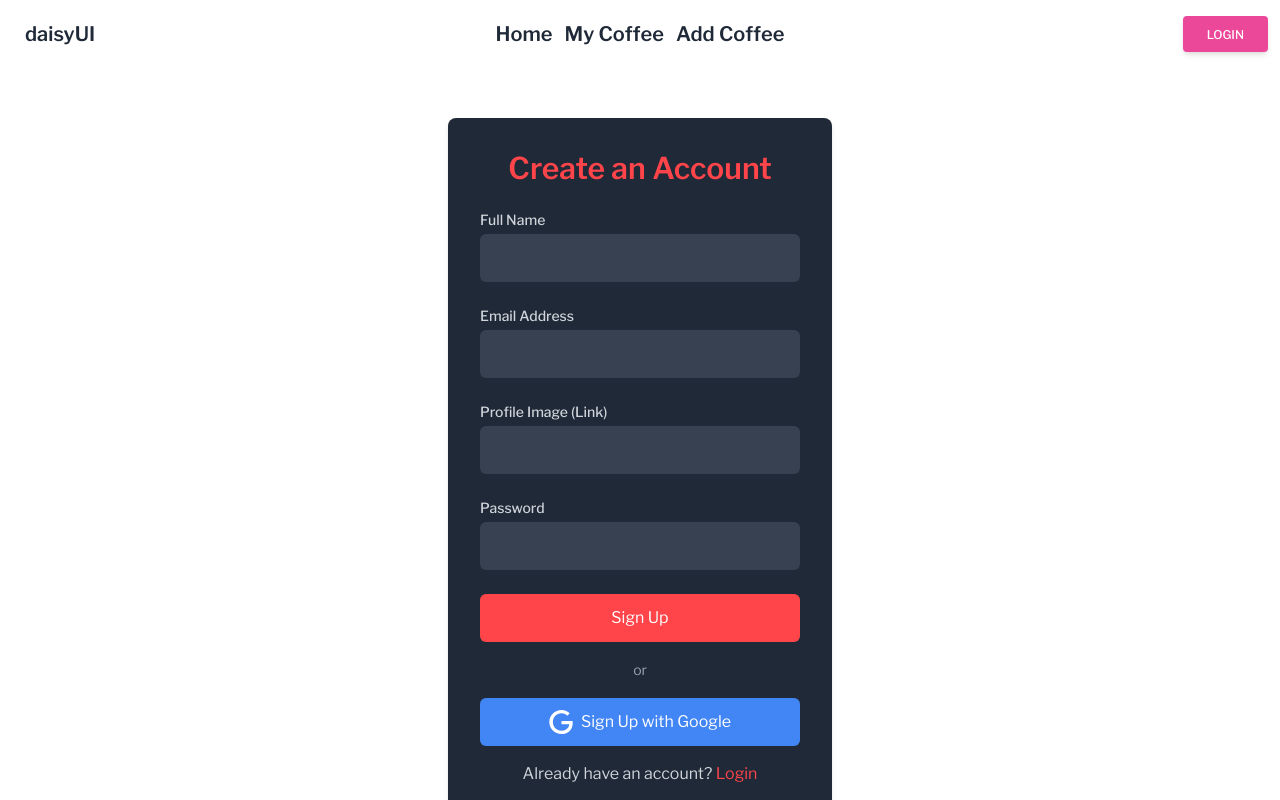
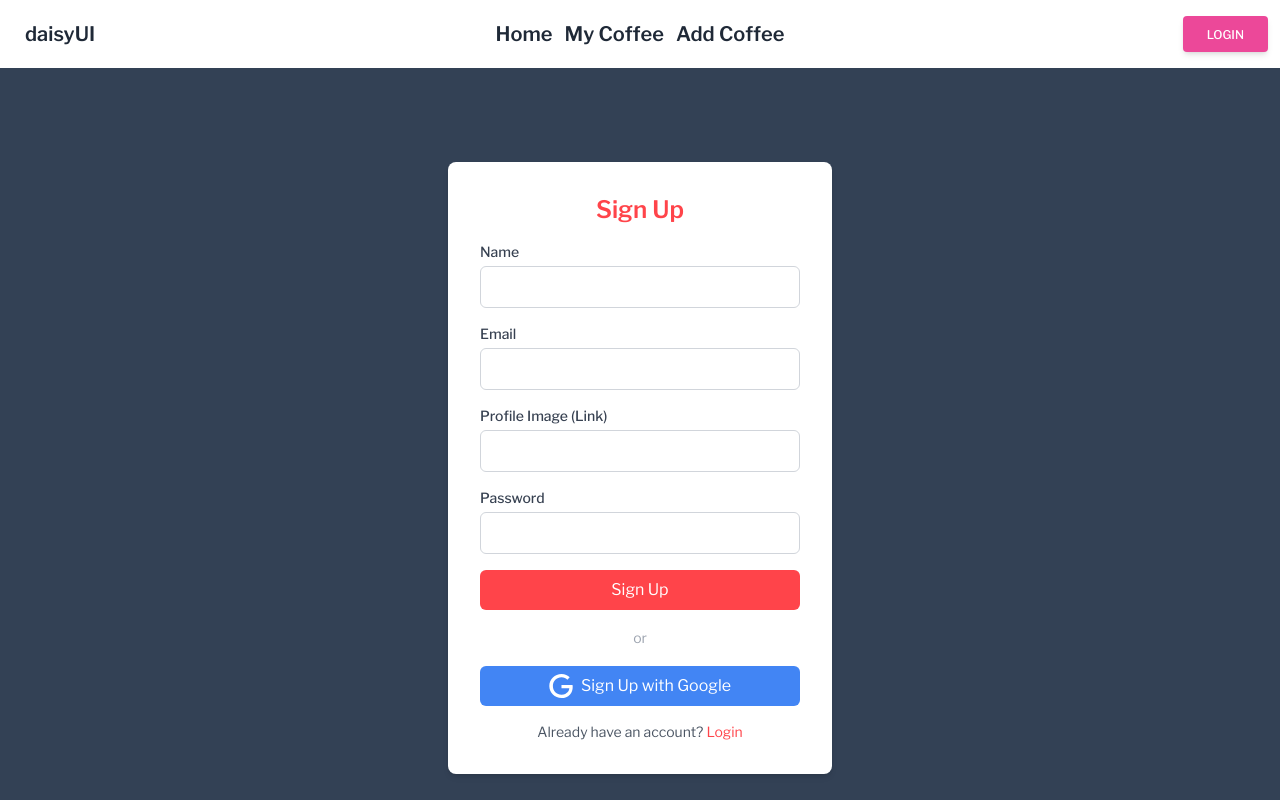
Before and after one commit to rashidsarkar/coffee-store-client, a React (Vite) app: page /signup in a window 1280 px wide. Shown: the top 800 px of the page. Built offline with nearby package versions, Linux system fonts and the light colour scheme; no server answers.

Commit message:
login update

```diff
--- a/src/Pages/Account/Login.jsx
+++ b/src/Pages/Account/Login.jsx
@@ -1,18 +1,60 @@
-import { Link } from "react-router-dom";
-import { SiGoogle } from "react-icons/si";
+import { Link, useLocation, useNavigate } from "react-router-dom";
+import { SiGoogle } from "react-icons/si"; // Import the Google icon
+import { createContext, useContext } from "react";
+import { AuthContext } from "../../FireBase/AuthProvider";
+import swal from "sweetalert";
+export const PreveLoca = createContext(null);
 
 function Login() {
+  const { loginEmPAss, googleSing, user } = useContext(AuthContext);
+  const preveLocation = useLocation();
+  const navigat = useNavigate();
+  // console.log("login ", preveLocation);
+  <PreveLoca.Provider value={preveLocation}></PreveLoca.Provider>;
+  console.log(preveLocation);
+
+  const handleSubmit = (event) => {
+    event.preventDefault();
+
+    const form = new FormData(event.currentTarget);
+    const email = form.get("email");
+    const password = form.get("password");
+    loginEmPAss(email, password)
+      .then((user) => {
+        swal("Success", "Login successful!", "success");
+
+        navigat(preveLocation?.state || "/");
+        console.log(user.user);
+      })
+      .catch((error) => {
+        console.log(error.message);
+        swal("Error", error.message, "error");
+      });
+  };
+  const handleGoogleSignIn = () => {
+    googleSing()
+      .then((user) => {
+        swal("Success", "Login successful!", "success");
+        navigat(preveLocation?.state || "/");
+        console.log(user.user, 1);
+      })
+      .catch((error) => {
+        console.log(error.message);
+      });
+  };
+  console.log(user);
+
   return (
-    <div className="flex items-center justify-center min-h-screen bg-white">
-      <div className="p-8 text-white bg-gray-800 rounded-lg shadow-md w-96">
-        <h2 className="text-3xl font-semibold text-center mb-4 text-[#FF444A]">
+    <div className="flex items-center justify-center min-h-screen bg-slate-700">
+      <div className="p-8 bg-white rounded-lg shadow-md w-96">
+        <h2 className="text-2xl font-semibold text-center mb-4 text-[#FF444A]">
           Login
         </h2>
-        <form>
+        <form onSubmit={handleSubmit}>
           <div className="mb-4">
             <label
               htmlFor="email"
-              className="block text-sm font-medium text-gray-300"
+              className="block text-sm font-medium text-gray-700"
             >
               Email
             </label>
@@ -20,14 +62,14 @@ function Login() {
               type="email"
               id="email"
               name="email"
-              className="mt-1 p-3 block w-full rounded-md bg-gray-700 text-gray-300 focus:ring focus:ring-[#FF444A] focus:ring-opacity-50"
+              className="mt-1 p-2 block w-full rounded-md border border-gray-300 focus:ring focus:ring-[#FF444A] focus:ring-opacity-50"
               required
             />
           </div>
           <div className="mb-4">
             <label
               htmlFor="password"
-              className="block text-sm font-medium text-gray-300"
+              className="block text-sm font-medium text-gray-700"
             >
               Password
             </label>
@@ -35,26 +77,29 @@ function Login() {
               type="password"
               id="password"
               name="password"
-              className="mt-1 p-3 block w-full rounded-md bg-gray-700 text-gray-300 focus:ring focus:ring-[#FF444A] focus:ring-opacity-50"
+              className="mt-1 p-2 block w-full rounded-md border border-gray-300 focus:ring focus:ring-[#FF444A] focus:ring-opacity-50"
               required
             />
           </div>
           <button
             type="submit"
-            className="bg-[#FF444A] w-full text-white py-3 px-4 rounded-md hover:bg-[#FF3333] transition duration-300 mt-6"
+            className="bg-[#FF444A] w-full text-white py-2 px-4 rounded-md hover:bg-[#FF3333] transition duration-300"
           >
             Login
           </button>
         </form>
-        <p className="mt-4 text-center text-gray-300">
+        <p className="mt-4 text-center text-gray-600">
           <span className="text-sm text-gray-400">or</span>
         </p>
-        <button className="mt-4 w-full bg-[#4285F4] text-white py-3 px-4 rounded-md hover:bg-[#357AE8] transition duration-300 flex items-center justify-center">
-          <SiGoogle className="w-6 h-6 mr-2" />
+        <button
+          onClick={handleGoogleSignIn}
+          className="mt-4 w-full bg-[#4285F4] text-white py-2 px-4 rounded-md hover:bg-[#357AE8] transition duration-300 flex items-center justify-center"
+        >
+          <SiGoogle className="w-6 h-6 mr-2" /> {/* Google icon */}
           Sign In with Google
         </button>
-        <p className="mt-4 text-center text-gray-300">
-          Don&apos;t have an account?{" "}
+        <p className="mt-4 text-sm text-center text-gray-600">
+          Don't have an account?
           <Link to="/signup" className="text-[#FF444A] hover:underline">
             Sign Up
           </Link>
--- a/src/Pages/Account/SignUp.jsx
+++ b/src/Pages/Account/SignUp.jsx
@@ -1,49 +1,129 @@
-import { Link } from "react-router-dom";
-import { SiGoogle } from "react-icons/si";
+import { Link, useLocation, useNavigate } from "react-router-dom";
+import { SiGoogle } from "react-icons/si"; // Import the Google icon
+import { FaImage } from "react-icons/fa"; // Import the image icon
+import { AuthContext } from "../../FireBase/AuthProvider";
+import { createContext, useContext, useEffect } from "react";
+import { PreveLoca } from "./Login";
+import swal from "sweetalert";
 
 function SignUp() {
+  const { singupWithEmalPass, googleSing, user, setUser, updateProfiles } =
+    useContext(AuthContext);
+
+  const preveLocation = useLocation();
+
+  const navigat = useNavigate();
+
+  const handleSubmit = (event) => {
+    event.preventDefault();
+
+    const form = new FormData(event.currentTarget);
+    const email = form.get("email");
+    const password = form.get("password");
+    const name = form.get("name");
+    const image = form.get("image");
+    // Password validation criteria
+
+    if (password.length < 6) {
+      console.log("Password must be at least 6 characters.");
+      swal(
+        "Password Error",
+        "Password must be at least 6 characters.",
+        "error"
+      );
+    } else if (!/[A-Z]/.test(password)) {
+      console.log("Password must contain at least one capital letter.");
+      swal(
+        "Password Error",
+        "Password must contain at least one capital letter.",
+        "error"
+      );
+    } else if (!/[!@#$%^&*()_+[\]{};':"\\|,.<>?~]/.test(password)) {
+      console.log("Password must contain at least one special character.");
+      swal(
+        "Password Error",
+        "Password must contain at least one special character.",
+        "error"
+      );
+    } else {
+      singupWithEmalPass(email, password)
+        .then((currentUser) => {
+          updateProfiles(name, image)
+            .then(() => {
+              swal("Success", "Signup successful!", "success");
+              navigat(preveLocation?.state || "/");
+              setUser({
+                ...user,
+                displayName: name,
+                photoURL: image,
+                email: email,
+              });
+            })
+            .catch();
+
+          // console.log(user.user);
+        })
+        .catch((error) => {
+          console.log(error.message);
+        });
+    }
+  };
+
+  const handleGoogleSignUp = () => {
+    googleSing()
+      .then((user) => {
+        swal("Success", "Signup successful!", "success");
+
+        navigat(preveLocation?.state || "/");
+        console.log(user.user);
+      })
+      .catch((error) => {
+        console.log(error.message);
+      });
+  };
+
   return (
-    <div className="flex items-center justify-center min-h-screen bg-white">
-      <div className="p-8 text-white bg-gray-800 rounded-lg shadow-md w-96">
-        <h2 className="text-3xl font-semibold text-center mb-6 text-[#FF444A]">
-          Create an Account
+    <div className="flex items-center justify-center min-h-screen bg-slate-700">
+      <div className="p-8 bg-white rounded-lg shadow-md w-96">
+        <h2 className="text-2xl font-semibold text-center mb-4 text-[#FF444A]">
+          Sign Up
         </h2>
-        <div className="grid grid-cols-1 gap-6">
-          <div>
+        <form onSubmit={handleSubmit}>
+          <div className="mb-4">
             <label
               htmlFor="name"
-              className="block text-sm font-medium text-gray-300"
+              className="block text-sm font-medium text-gray-700"
             >
-              Full Name
+              Name
             </label>
             <input
               type="text"
               id="name"
               name="name"
-              className="mt-1 p-3 block w-full rounded-md bg-gray-700 text-gray-300 focus:ring focus:ring-[#FF444A] focus:ring-opacity-50"
+              className="mt-1 p-2 block w-full rounded-md border border-gray-300 focus:ring focus:ring-[#FF444A] focus:ring-opacity-50"
               required
             />
           </div>
-          <div>
+          <div className="mb-4">
             <label
               htmlFor="email"
-              className="block text-sm font-medium text-gray-300"
+              className="block text-sm font-medium text-gray-700"
             >
-              Email Address
+              Email
             </label>
             <input
               type="email"
               id="email"
               name="email"
-              className="mt-1 p-3 block w-full rounded-md bg-gray-700 text-gray-300 focus:ring focus:ring-[#FF444A] focus:ring-opacity-50"
+              className="mt-1 p-2 block w-full rounded-md border border-gray-300 focus:ring focus:ring-[#FF444A] focus:ring-opacity-50"
               required
             />
           </div>
-        </div>
-        <div className="mt-6">
+
+          <div className="mb-4">
             <label
               htmlFor="image"
-            className="block text-sm font-medium text-gray-300"
+              className="block text-sm font-medium text-gray-700"
             >
               Profile Image (Link)
             </label>
@@ -51,13 +131,13 @@ function SignUp() {
               type="text"
               id="image"
               name="image"
-            className="mt-1 p-3 block w-full rounded-md bg-gray-700 text-gray-300 focus:ring focus:ring-[#FF444A] focus:ring-opacity-50"
+              className="mt-1 p-2 block w-full rounded-md border border-gray-300 focus:ring focus:ring-[#FF444A] focus:ring-opacity-50"
             />
           </div>
-        <div className="mt-6">
+          <div className="mb-4">
             <label
               htmlFor="password"
-            className="block text-sm font-medium text-gray-300"
+              className="block text-sm font-medium text-gray-700"
             >
               Password
             </label>
@@ -65,24 +145,29 @@ function SignUp() {
               type="password"
               id="password"
               name="password"
-            className="mt-1 p-3 block w-full rounded-md bg-gray-700 text-gray-300 focus:ring focus:ring-[#FF444A] focus:ring-opacity-50"
+              className="mt-1 p-2 block w-full rounded-md border border-gray-300 focus:ring focus:ring-[#FF444A] focus:ring-opacity-50"
               required
             />
           </div>
+
           <button
             type="submit"
-          className="bg-[#FF444A] w-full text-white py-3 px-4 rounded-md hover:bg-[#FF3333] transition duration-300 mt-6"
+            className="bg-[#FF444A] w-full text-white py-2 px-4 rounded-md hover:bg-[#FF3333] transition duration-300"
           >
             Sign Up
           </button>
-        <p className="mt-4 text-center text-gray-300">
+        </form>
+        <p className="mt-4 text-center text-gray-600">
           <span className="text-sm text-gray-400">or</span>
         </p>
-        <button className="mt-4 bg-[#4285F4] w-full text-white py-3 px-4 rounded-md hover:bg-[#357AE8] transition duration-300 flex items-center justify-center">
-          <SiGoogle className="w-6 h-6 mr-2" />
+        <button
+          onClick={handleGoogleSignUp}
+          className="mt-4 bg-[#4285F4] w-full text-white py-2 px-4 rounded-md hover:bg-[#357AE8] transition duration-300 flex items-center justify-center"
+        >
+          <SiGoogle className="w-6 h-6 mr-2" /> {/* Google  */}
           Sign Up with Google
         </button>
-        <p className="mt-4 text-center text-gray-300">
+        <p className="mt-4 text-sm text-center text-gray-600">
           Already have an account?{" "}
           <Link to="/login" className="text-[#FF444A] hover:underline">
             Login
```
Also changed, not shown: src/Components/NavBar.jsx (+18 -2 lines), src/FireBase/firebaseConfig .js (+18 -0 lines), src/main.jsx (+4 -3 lines). Lines whose indentation alone changed are shown as unchanged.
